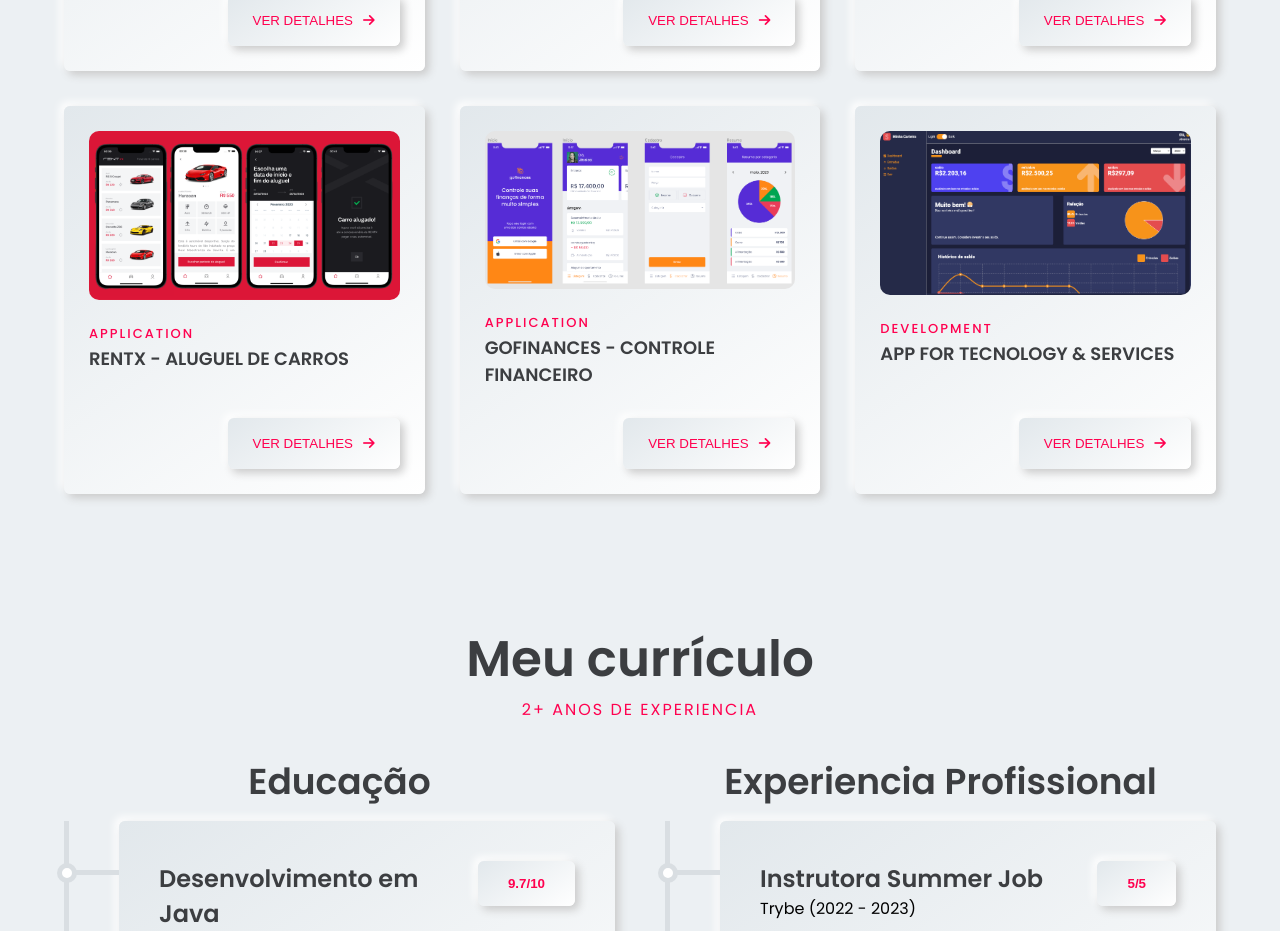
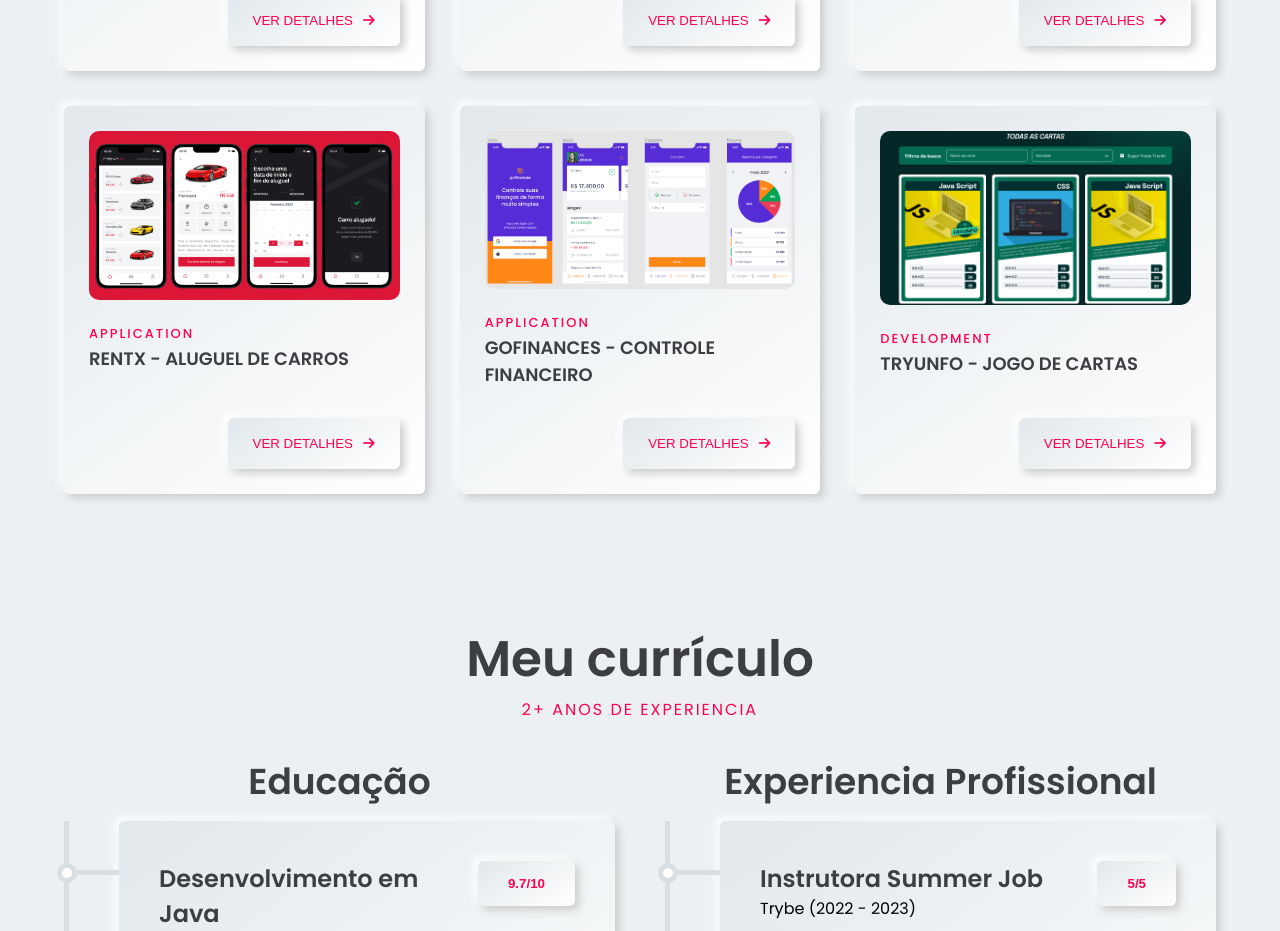
Before and after one commit to JessicaLopesDev/portfolio, a React (Vite) app: page / in a window 1280 px wide. Shown: the part 2080-3011 px from the top of the page. Built offline with nearby package versions, Linux system fonts and the light colour scheme.

Commit message:
Adiciona projeto tryunfo

```diff
--- a/src/components/Projects/projects_data.ts
+++ b/src/components/Projects/projects_data.ts
@@ -48,10 +48,10 @@ export const PortfolioData = [
   {
     id: 6,
     category: 'DEVELOPMENT',
-    title: 'App for tecnology & services',
-    image: 'images/dashboard.png',
-    url: 'https://github.com/JessicaLopesDev/GoFinances',
+    title: 'Tryunfo - Jogo de cartas',
+    image: 'images/tryunfo.png',
+    url: 'https://github.com/JessicaLopesDev/tryunfo',
     description:
-      'Dashboard desenvolvido utilizando ReactJs e TypeScript. Criação de um layout responsivo com Grid Layout e Flexbox. Nesse projeto, além de aprender a criar gráficos e aplicar animações, também criei temas de cores e permiti que o usuário troque o tema (dark e light).',
+      'Esse projeto é um jogo de cartas no estilo Super Trunfo! Ao utilizar essa aplicação uma pessoa usuária pode criar um baralho com o tema livre, adicionar e remover uma carta do baralho, visualizar todas as cartas que foram adicionadas ao baralho e jogar com o baralho criado.',
   },
 ];
```
Also changed, not shown: public/images/tryunfo.png (added).
